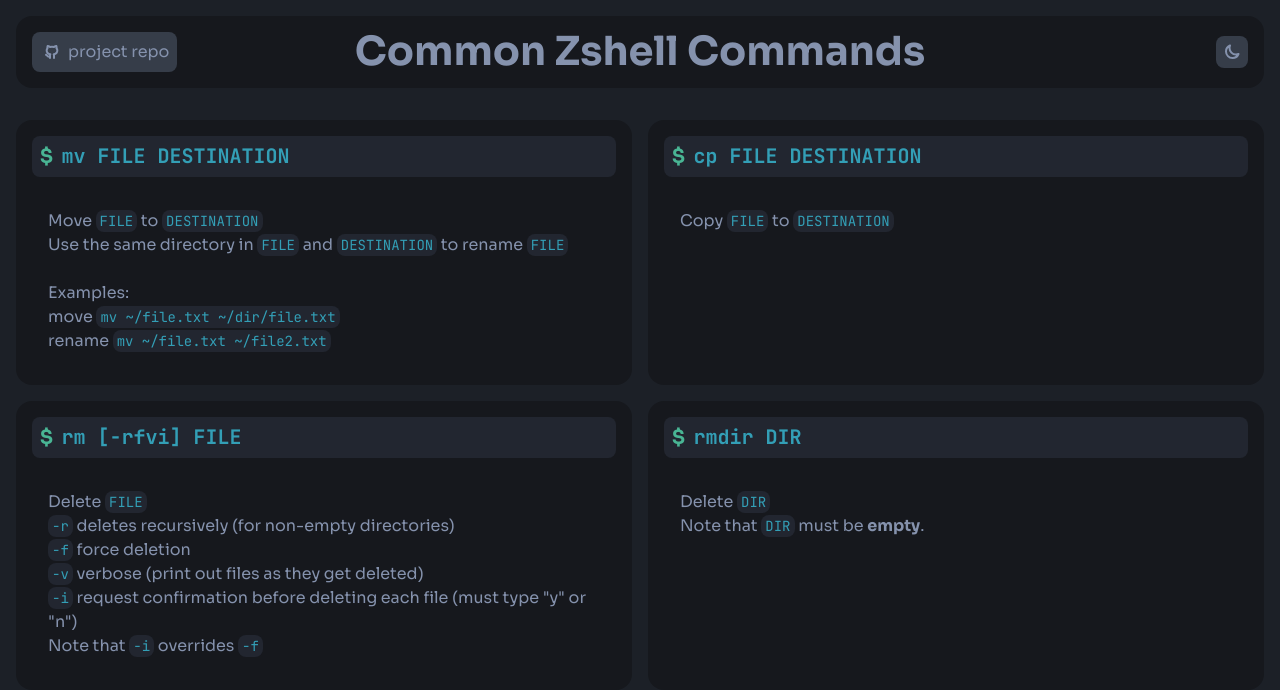
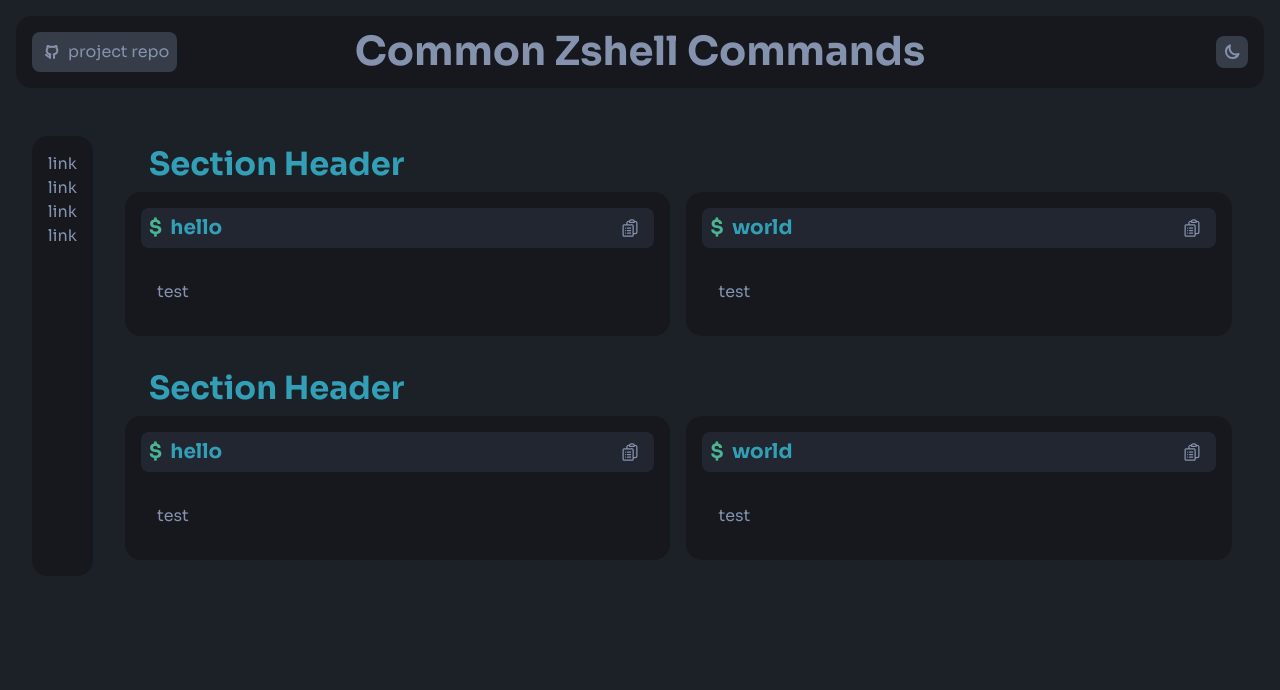
Before and after one commit to SoupCat-Py/zshcheatsheet, a React (Vite) app: page / in a window 1280 px wide. Shown: the top 690 px of the page. Built offline with nearby package versions, Linux system fonts and the light colour scheme.

Commit message:
movin stuff around
- added an aside part for movement n shi
- changed a bunch of layout stuff
- removed cards for now; they're in the ignored txt file

```diff
--- a/src/App.tsx
+++ b/src/App.tsx
@@ -1,11 +1,11 @@
 import Header from "./components/Header";
-import CardContainer from "./components/CardContainer";
+import BodyContainer from "./components/BodyContainer";
 
 function App() {
   return (
     <div className="d-flex flex-col g2">
       <Header />
-      <CardContainer />
+      <BodyContainer />
     </div>
   );
 }
--- /dev/null
+++ b/src/components/Aside.tsx
@@ -0,0 +1,10 @@
+export default function Aside() {
+    return (
+        <div className="d-flex flex-col bg-norm r1 p1 color-text">
+            <a>link</a>
+            <a>link</a>
+            <a>link</a>
+            <a>link</a>
+        </div>
+    )
+}
--- /dev/null
+++ b/src/components/BodyContainer.tsx
@@ -0,0 +1,12 @@
+import CardContainer from "./CardContainer"
+import Aside from "./Aside"
+import styles from "../styles/BodyContainer.module.css"
+
+export default function BodyContainer() {
+    return (
+        <div className={`d-grid g1 p1 ${styles.container}`}>
+            <Aside />
+            <CardContainer />
+        </div>
+    )
+}
--- a/src/components/Card.tsx
+++ b/src/components/Card.tsx
@@ -6,9 +6,32 @@
 export default function Card({ command, description }: CardProp) {
   return (
     <div className="d-flex flex-col bg-norm r1 p1 g1">
-      <h3 className="bg-dark-select color-primary size3 margin0 p05 r05 code">
-        <span className="color-success size3">$&nbsp;&nbsp;</span>
-        {command}
+      <h3 className="d-flex flex-row bg-dark-select color-primary size3 margin0 p05 r05 code align-center justify-between">
+        <div className="d-flex flex-row">
+          <span className="color-success size3">$&nbsp;&nbsp;</span>
+          <span className="color-primary size3">{command}</span>
+        </div>
+        <button
+          className="btn bg-none color-text size4 d-flex justify-center align-center"
+          onClick={function () {
+            navigator.clipboard.writeText(command);
+          }}
+        >
+          <svg
+            xmlns="http://www.w3.org/2000/svg"
+            fill="none"
+            viewBox="0 0 24 24"
+            strokeWidth={1.5}
+            stroke="currentColor"
+            className="size3"
+          >
+            <path
+              strokeLinecap="round"
+              strokeLinejoin="round"
+              d="M9 12h3.75M9 15h3.75M9 18h3.75m3 .75H18a2.25 2.25 0 0 0 2.25-2.25V6.108c0-1.135-.845-2.098-1.976-2.192a48.424 48.424 0 0 0-1.123-.08m-5.801 0c-.065.21-.1.433-.1.664 0 .414.336.75.75.75h4.5a.75.75 0 0 0 .75-.75 2.25 2.25 0 0 0-.1-.664m-5.8 0A2.251 2.251 0 0 1 13.5 2.25H15c1.012 0 1.867.668 2.15 1.586m-5.8 0c-.376.023-.75.05-1.124.08C9.095 4.01 8.25 4.973 8.25 6.108V8.25m0 0H4.875c-.621 0-1.125.504-1.125 1.125v11.25c0 .621.504 1.125 1.125 1.125h9.75c.621 0 1.125-.504 1.125-1.125V9.375c0-.621-.504-1.125-1.125-1.125H8.25ZM6.75 12h.008v.008H6.75V12Zm0 3h.008v.008H6.75V15Zm0 3h.008v.008H6.75V18Z"
+            />
+          </svg>
+        </button>
       </h3>
       <span className="m1 color-text size4">{description}</span>
     </div>
--- a/src/components/CardContainer.tsx
+++ b/src/components/CardContainer.tsx
@@ -1,65 +1,29 @@
 import Card from "./Card";
-import CodeSnippet from "./CodeSnippet";
+// import CodeSnippet from "./CodeSnippet";
 import styles from "../styles/CardContainer.module.css";
 
 export default function CardContainer() {
   return (
-    <div className={`d-grid g1 ${styles.container}`}>
-      <Card
-        command="mv FILE DESTINATION"
-        description={
-          <>
-            Move <CodeSnippet i="FILE" /> to <CodeSnippet i="DESTINATION" />
-            <br />
-            Use the same directory in <CodeSnippet i="FILE" /> and{" "}
-            <CodeSnippet i="DESTINATION" /> to rename <CodeSnippet i="FILE" />
-            <br />
-            <br />
-            Examples: <br />
-            move <CodeSnippet i="mv ~/file.txt ~/dir/file.txt" />
-            <br />
-            rename <CodeSnippet i="mv ~/file.txt ~/file2.txt" />
-          </>
-        }
-      />
-      <Card
-        command="cp FILE DESTINATION"
-        description={
-          <>
-            Copy <CodeSnippet i="FILE" /> to <CodeSnippet i="DESTINATION" />
-          </>
-        }
-      />
-      <Card
-        command="rm [-rfvi] FILE"
-        description={
-          <>
-            Delete <CodeSnippet i="FILE" />
-            <br />
-            <CodeSnippet i="-r" /> deletes recursively (for non-empty
-            directories)
-            <br />
-            <CodeSnippet i="-f" /> force deletion
-            <br />
-            <CodeSnippet i="-v" /> verbose (print out files as they get deleted)
-            <br />
-            <CodeSnippet i="-i" /> request confirmation before deleting each
-            file (must type "y" or "n")
-            <br />
-            Note that <CodeSnippet i="-i" /> overrides <CodeSnippet i="-f" />
-          </>
-        }
-      />
-      <Card
-        command="rmdir DIR"
-        description={
-          <>
-            Delete <CodeSnippet i="DIR" />
-            <br />
-            Note that <CodeSnippet i="DIR" /> must be <strong>empty</strong>.
-          </>
-        }
-      />
-    </div>
+    <section className="d-flex flex-col g1 p1">
+
+      <h2 className={`size2 color-primary margin0 padding0 ${styles.subheader} ${styles.first}`}>
+        Section Header
+      </h2>
+
+      <div className={`d-grid g1 ${styles.section}`}>
+        <Card command="hello" description="test"/>
+        <Card command="world" description="test"/>
+      </div>
+
+      <h2 className={`size2 color-primary margin0 padding0 ${styles.subheader}`}>
+        Section Header
+      </h2>
+
+      <div className={`d-grid g1 ${styles.section}`}>
+        <Card command="hello" description="test"/>
+        <Card command="world" description="test"/>
+      </div>
+
+    </section>
   );
 }
--- /dev/null
+++ b/src/styles/BodyContainer.module.css
@@ -0,0 +1,3 @@
+.container {
+    grid-template-columns: max-content auto;
+}
--- a/src/styles/CardContainer.module.css
+++ b/src/styles/CardContainer.module.css
@@ -1,4 +1,11 @@
-.container {
+.section {
   width: 100%;
   grid-template-columns: 1fr 1fr;
 }
+.subheader {
+  margin-top: 1.5rem;
+  margin-left: 1.5rem;
+}
+.subheader.first {
+  margin-top: 0;
+}
```
